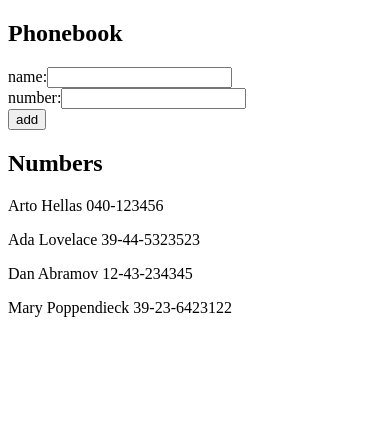
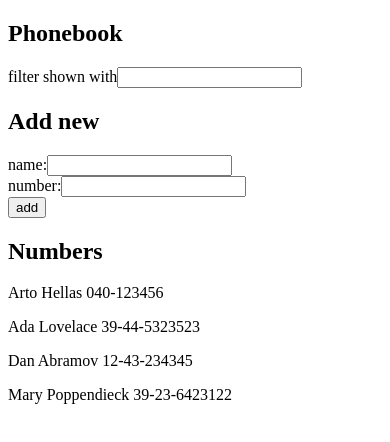
Before and after one commit to metsoila/FSO22, a React (Create React App) app in the folder part2/phonebook/: page / in a window 390 px wide. Shown: the top 442 px of the page. Built offline with nearby package versions, Linux system fonts and the light colour scheme.

Commit message:
2.9 added, phonebook step4

```diff
--- a/part2/phonebook/src/App.js
+++ b/part2/phonebook/src/App.js
@@ -12,6 +12,7 @@ const App = () => {
   ])
   const [newName, setNewName] = useState('')
   const [newNumber, setNewNumber] = useState('')
+  const [newFilter, setNewFilter] = useState('')
 
   const addName = (event) => {
     event.preventDefault()
@@ -39,10 +40,23 @@ const App = () => {
     setNewNumber(event.target.value)
   }
 
+  const handleFilterChange = (event) => {
+    setNewFilter(event.target.value)
+  }
+
+
   return (
     <div>
       <h2>Phonebook</h2>
 
+      <div>
+        filter shown with
+        <input
+          filter={newFilter}
+          onChange={handleFilterChange}/>
+      </div>
+
+      <h2>Add new</h2>
 
       <form onSubmit={addName}>
         <div>
@@ -64,7 +78,7 @@ const App = () => {
       <h2>Numbers</h2>
       <div>
         {persons.map(person =>
-          <Person name={person.name} number={person.number}/>
+          <Person name={person.name} number={person.number} filter={newFilter}/>
         )}
       </div>
     </div>
--- a/part2/phonebook/src/components/Person.js
+++ b/part2/phonebook/src/components/Person.js
@@ -1,10 +1,15 @@
-const Person = ({ name, number }) => {
+const Person = ({ name, number, filter }) => {
     console.log('name:', name, ' number:', number)
-    return (
-        <p>
-            {name} {number}
-        </p>
-    )
+    filter = filter.toLowerCase()
+    if (name.toLowerCase().includes(filter) || number.includes(filter)) {
+        console.log('Filtered and filter:', name, filter)
+        //If number or text has filter inside ofit, person is shown
+        return (
+            <p>
+                {name} {number}
+            </p>
+        )
+    }
 }
 
 export default Person
```
